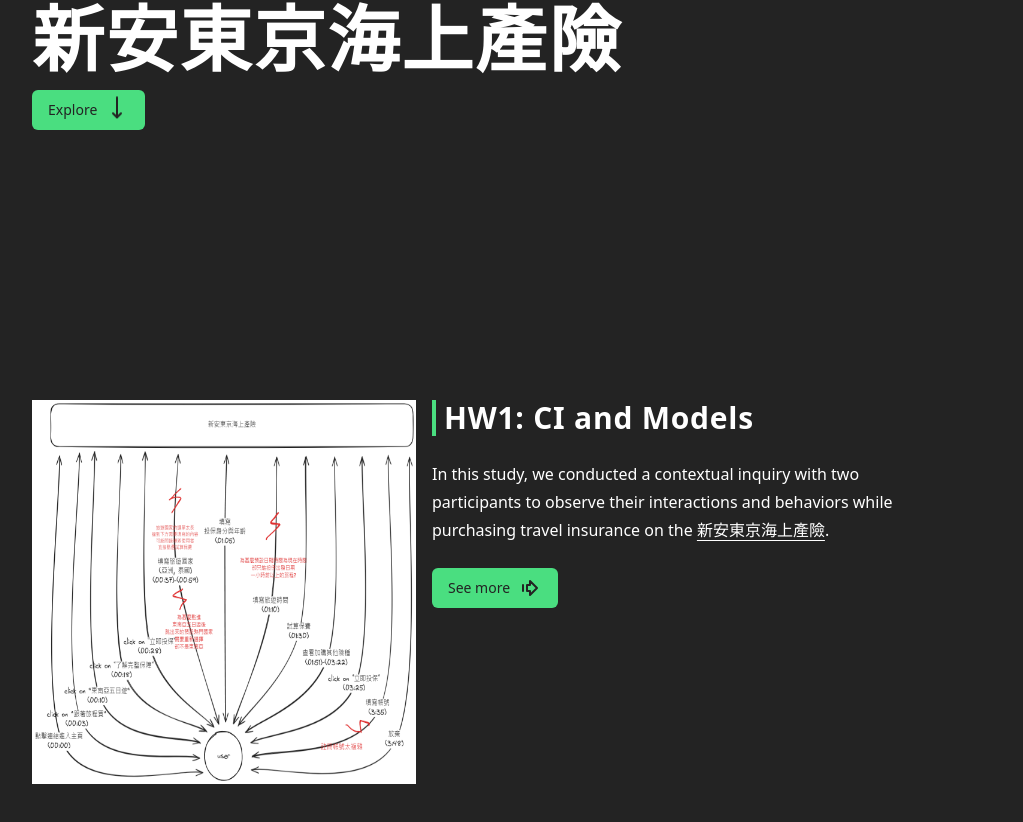
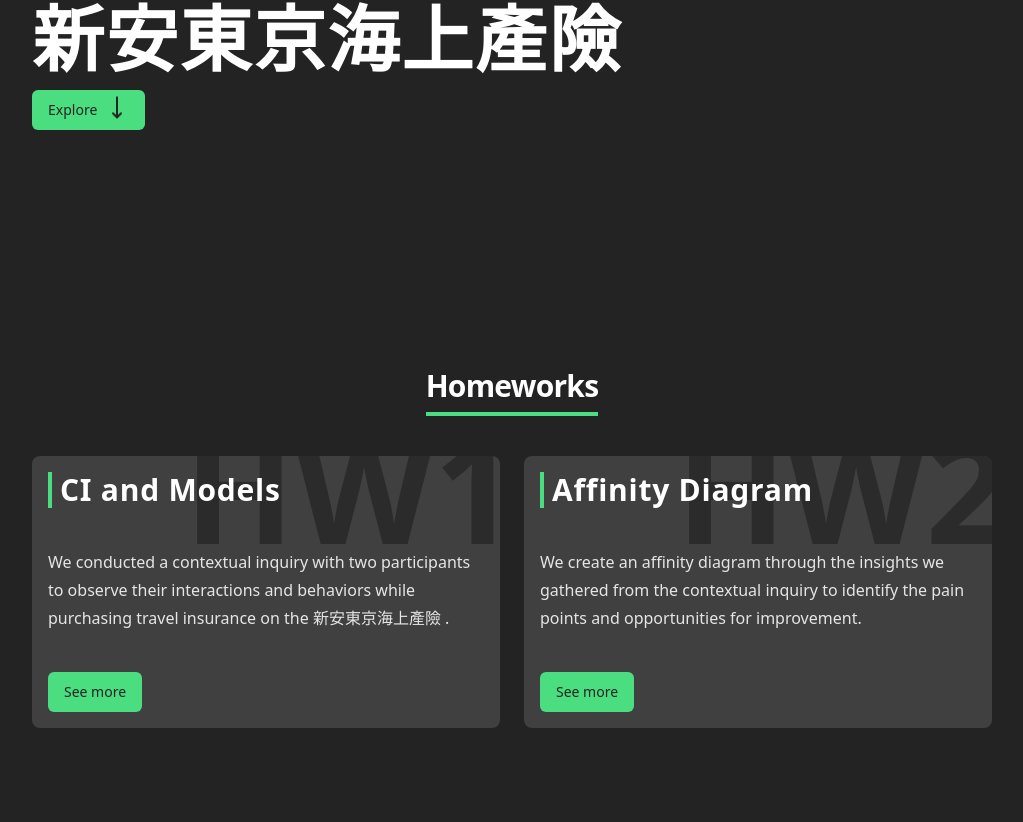
Before and after one commit to JustinLien0805/uiux-g11, a React (Vite) app: page / in a window 1280 px wide. Shown: the part 336-1158 px from the top of the page, without its empty margins (128-1151 px from the left). Built offline with nearby package versions, Linux system fonts and the light colour scheme.

Commit message:
feat: create homework card

```diff
--- /dev/null
+++ b/src/components/homework-card.tsx
@@ -0,0 +1,36 @@
+import { useNavigate } from "@tanstack/react-router";
+import { Button } from "@/components/ui/button";
+export const HomeworkCard = ({
+  title,
+  description,
+  hw,
+}: {
+  title: string;
+  description: string;
+  hw: "hw1" | "hw2";
+}) => {
+  const navigate = useNavigate();
+  return (
+    <div className="relative z-10 flex max-w-lg flex-col gap-4 overflow-hidden rounded-lg bg-neutral-700 p-4">
+      <h2 className="scroll-m-20 border-l-4 border-green-400 pl-2 text-3xl font-semibold tracking-wide text-white first:mt-0">
+        {title}
+      </h2>
+      <p className="leading-7 text-neutral-200 [&:not(:first-child)]:my-6">
+        {description}
+      </p>
+      <Button
+        className="w-max bg-green-400 text-[#232323] hover:bg-green-600/90"
+        onClick={() => {
+          navigate({
+            to: `/${hw}`,
+          });
+        }}
+      >
+        See more
+      </Button>
+      <span className="absolute -right-4 -z-10 text-6xl font-extrabold uppercase text-[#232323bb] lg:-top-10 lg:text-[9rem]">
+        {hw}
+      </span>
+    </div>
+  );
+};
--- a/src/components/pdf-reader.tsx
+++ b/src/components/pdf-reader.tsx
@@ -2,7 +2,7 @@
 import "react-pdf/dist/esm/Page/AnnotationLayer.css";
 import "react-pdf/dist/esm/Page/TextLayer.css";
 import { pdfjs, Document, Page } from "react-pdf";
-import { useRef, useState, useEffect } from "react";
+import { useState, useEffect } from "react";
 import { Button } from "./ui/button";
 import { PlusCircleIcon, MinusCircleIcon } from "lucide-react";
 
--- /dev/null
+++ b/src/routes/hw2.tsx
@@ -0,0 +1,187 @@
+import { ScrollArea } from "@/components/ui/scroll-area";
+import { createFileRoute } from "@tanstack/react-router";
+import { useRef } from "react";
+import { PDFViewer } from "@/components/pdf-reader";
+import { Link } from "lucide-react";
+import am1 from "../assets/am1.png";
+import am2 from "../assets/am2.png";
+import fm1 from "../assets/fm1.svg";
+import fm2 from "../assets/fm2.png";
+export const Route = createFileRoute("/hw2")({
+  component: HwComponent,
+});
+
+function HwComponent() {
+  const section1Ref = useRef<HTMLDivElement>(null);
+  const section2Ref = useRef<HTMLDivElement>(null);
+  const section3Ref = useRef<HTMLDivElement>(null);
+  const section4Ref = useRef<HTMLDivElement>(null);
+
+  const scrollToSection = (ref: React.RefObject<HTMLDivElement>) => {
+    ref.current?.scrollIntoView({ behavior: "smooth" });
+  };
+  return (
+    <main className="relative flex gap-6 px-2 pb-40 pt-20 text-white md:px-40">
+      <div className="flex flex-col">
+        <h1 className="scroll-m-20 text-4xl font-extrabold tracking-tight lg:text-5xl">
+          HW2: Affinity Diagram
+        </h1>
+        <h2
+          ref={section1Ref}
+          className="mt-10 scroll-m-20 border-b pb-2 text-3xl font-semibold tracking-tight transition-colors first:mt-0"
+        >
+          Test Script and Transcripts
+        </h2>
+        <p className="leading-7 [&:not(:first-child)]:mt-6">
+          In this study, we conducted a contextual inquiry with two participants
+          to observe their interactions and behaviors while purchasing travel
+          insurance on the{" "}
+          <a
+            href="https://www.tmnewa.com.tw/ec/travel/overseas/#/"
+            target="_blank"
+            rel="noreferrer"
+            className="text-primary font-medium underline underline-offset-4"
+          >
+            新安東京海上產險
+          </a>
+          .
+        </p>
+        <h3 className="mt-8 flex scroll-m-20 items-center text-2xl font-semibold tracking-tight">
+          Test Script
+          <a
+            href="https://docs.google.com/document/d/17fco9uX5bkuyUdwyPhS6wCuRDFIUPmST9qYSxpV1Ppo/edit?usp=sharing"
+            target="_blank"
+            rel="noreferrer"
+          >
+            <Link className="ml-2 h-6 w-6" />
+          </a>
+        </h3>
+        <h3 className="mt-8 flex scroll-m-20 items-center text-2xl font-semibold tracking-tight">
+          Transcript
+        </h3>
+        <p className="leading-7 [&:not(:first-child)]:mt-6">
+          Here are the Transcripts of the two participants
+        </p>
+        <PDFViewer />
+        <h2
+          ref={section2Ref}
+          className="mb-6 mt-10 scroll-m-20  border-b pb-2 text-3xl font-semibold tracking-tight transition-colors first:mt-0"
+        >
+          Flow Model
+        </h2>
+        <div className="flex w-2/3 flex-col gap-4 self-center">
+          <img src={fm1} alt="" />
+          <img src={fm2} alt="" />
+        </div>
+
+        <h2
+          ref={section3Ref}
+          className="mb-6 mt-10 scroll-m-20 border-b pb-2 text-3xl font-semibold tracking-tight transition-colors first:mt-0"
+        >
+          Artifact Model
+        </h2>
+        <div className="flex w-2/3 flex-col gap-4 self-center">
+          <img src={am1} alt="" />
+          <img src={am2} alt="" />
+        </div>
+        <h2
+          ref={section4Ref}
+          className="mt-10 scroll-m-20 border-b pb-2 text-3xl font-semibold tracking-tight transition-colors first:mt-0"
+        >
+          CI Summary
+        </h2>
+        <p className="leading-7 [&:not(:first-child)]:mt-6">
+          First, we looked at the brief backgrounds of our two participants, in
+          which we found out that Interviewee 1 (24-year-old male) travels
+          frequently, about once per month, with upcoming trips to Japan and
+          China. He recognizes the importance of travel insurance but often
+          forgets until the last minute before flights. Priorities are medical
+          coverage for accidents and coverage for airline issues. Interviewee 2
+          (54-year-old female) is an infrequent traveler but always purchases
+          travel insurance when traveling. Priorities are similar to interviewee
+          1.
+        </p>
+        <p className="leading-7 [&:not(:first-child)]:mt-6">
+          After the interviews, we observed the actions and feedback of the two
+          participants. At the beginning, interviewee 1 did not review product
+          details and immediately tried to purchase a plan. He abandoned
+          initially when unable to select travel dates over a month out with no
+          explanation provided. Interviewee 2 also did not review details
+          beforehand, and spent little time on underwriting notification pop-up.
+          She encountered an issue of not being able to find the country she
+          wanted to go to while navigating the country selection, and ran into a
+          couple error pop-ups from skipping some basic information buttons. We
+          noticed that both participants abandoned their purchasing process when
+          they were asked to register for an account, as the process was too
+          long.
+        </p>
+        <p className="leading-7 [&:not(:first-child)]:mt-6">
+          After further analysis, we came to the following conclusion regarding
+          the usability issue review and future suggestions. Interviewee 1 could
+          not select travel dates too far in the future with no clarification on
+          allowable date ranges. Interviewee 2 had to re-select the country
+          after initial regional choice. She skipped age/date fields initially,
+          and was unable to raise some compensation limits as desired. Suggested
+          shopping cart-style plan selection over default/add-on format.
+          Suggestions include adding travel insurance reminder functionality or
+          clear date range policies, since many scope out options but forget to
+          purchase closer to trips, data support on popular plans/pricing to
+          guide decisions, and a shopping cart-style plan selection process.
+        </p>
+      </div>
+      <div className="hidden w-full text-sm text-neutral-300 lg:block">
+        <div className="sticky top-16  pt-4">
+          <ScrollArea className="pb-10">
+            <div className="sticky top-16 -mt-10 h-[calc(100vh-3.5rem)] py-12">
+              <div className="space-y-2">
+                <p className="font-medium">On This Page</p>
+                <ul className="m-0 list-none pl-4">
+                  <li className="mt-0 pt-2">
+                    <a
+                      className="inline-block cursor-pointer no-underline transition-colors hover:text-neutral-100"
+                      onClick={() => {
+                        scrollToSection(section1Ref);
+                      }}
+                    >
+                      Test Script and Transcripts
+                    </a>
+                  </li>
+                  <li className="mt-0 pt-2">
+                    <a
+                      className="inline-block cursor-pointer no-underline transition-colors hover:text-neutral-100"
+                      onClick={() => {
+                        scrollToSection(section2Ref);
+                      }}
+                    >
+                      Flow Model
+                    </a>
+                  </li>
+                  <li className="mt-0 pt-2">
+                    <a
+                      className="inline-block cursor-pointer no-underline transition-colors hover:text-neutral-100"
+                      onClick={() => {
+                        scrollToSection(section3Ref);
+                      }}
+                    >
+                      Artifact Model
+                    </a>
+                  </li>
+                  <li className="mt-0 pt-2">
+                    <a
+                      className="inline-block cursor-pointer no-underline transition-colors hover:text-neutral-100"
+                      onClick={() => {
+                        scrollToSection(section4Ref);
+                      }}
+                    >
+                      Summary
+                    </a>
+                  </li>
+                </ul>
+              </div>
+            </div>
+          </ScrollArea>
+        </div>
+      </div>
+    </main>
+  );
+}
--- a/src/routes/index.tsx
+++ b/src/routes/index.tsx
@@ -1,12 +1,32 @@
 import { useRef } from "react";
 import { createFileRoute, useNavigate } from "@tanstack/react-router";
 import { Button } from "@/components/ui/button";
-import { ArrowBigRightDash, MoveDown } from "lucide-react";
-import fm2 from "../assets/fm2.png";
+
+import { MoveDown } from "lucide-react";
+import { HomeworkCard } from "@/components/homework-card";
 export const Route = createFileRoute("/")({
   component: HomeComponent,
 });
 
+type hwDataType = {
+  title: string;
+  description: string;
+  hw: "hw1" | "hw2";
+};
+const hwData: hwDataType[] = [
+  {
+    title: "CI and Models",
+    description:
+      "We conducted a contextual inquiry with two participants to observe their interactions and behaviors while purchasing travel insurance on the 新安東京海上產險 .",
+    hw: "hw1",
+  },
+  {
+    title: "Affinity Diagram",
+    description:
+      "We create an affinity diagram through the insights we gathered from the contextual inquiry to identify the pain points and opportunities for improvement.",
+    hw: "hw2",
+  },
+];
 function HomeComponent() {
   const targetSectionRef = useRef<HTMLDivElement>(null);
 
@@ -16,7 +36,7 @@
   const navigate = useNavigate();
   return (
     <>
-      <div className="flex h-[80vh] flex-col items-start justify-center bg-[#232323] p-10 md:px-40">
+      <div className="flex h-[80vh] flex-col items-start justify-center bg-[#232323] p-2 md:px-20 lg:px-40">
         <section className="flex flex-col gap-4">
           <h2 className="scroll-m-20 text-3xl font-semibold tracking-wide text-white first:mt-0">
             UIUX Group 11
@@ -34,39 +54,21 @@
         </section>
       </div>
       <section
-        className="flex min-h-[80vh] items-start gap-4 bg-[#232323] p-10 text-white md:px-40"
+        className="flex min-h-[80vh] flex-col items-center gap-4 bg-[#232323] p-2 text-white md:px-20 lg:px-40"
         ref={targetSectionRef}
       >
-        <img src={fm2} alt="" className="h-96 w-96" />
-        <div className="flex w-1/2 flex-col">
-          <h2 className="scroll-m-20 border-l-4 border-green-400 pl-2 text-3xl font-semibold tracking-wide text-white first:mt-0">
-            HW1: CI and Models
-          </h2>
-          <p className="leading-7 [&:not(:first-child)]:my-6">
-            In this study, we conducted a contextual inquiry with two
-            participants to observe their interactions and behaviors while
-            purchasing travel insurance on the{" "}
-            <a
-              href="https://www.tmnewa.com.tw/ec/travel/overseas/#/"
-              target="_blank"
-              rel="noreferrer"
-              className="text-primary font-medium underline underline-offset-4"
-            >
-              新安東京海上產險
-            </a>
-            .
-          </p>
-          <Button
-            className="w-max bg-green-400 text-[#232323] hover:bg-green-600/90"
-            onClick={() => {
-              navigate({
-                to: "/hw1",
-              });
-            }}
-          >
-            See more
-            <ArrowBigRightDash className="ml-2 h-6 w-6" />
-          </Button>
+        <h2 className="mb-6 mt-10 scroll-m-20 border-b-4 border-green-400 pb-2 text-3xl font-semibold tracking-tight transition-colors first:mt-0">
+          Homeworks
+        </h2>
+        <div className="grid grid-cols-1 gap-6 sm:grid-cols-2">
+          {hwData.map((hw, index) => (
+            <HomeworkCard
+              key={index}
+              title={hw.title}
+              description={hw.description}
+              hw={hw.hw}
+            />
+          ))}
         </div>
       </section>
     </>
```
Also changed, not shown: src/routeTree.gen.ts (+11 -1 lines), src/routes/__root.tsx (+9 -6 lines).
